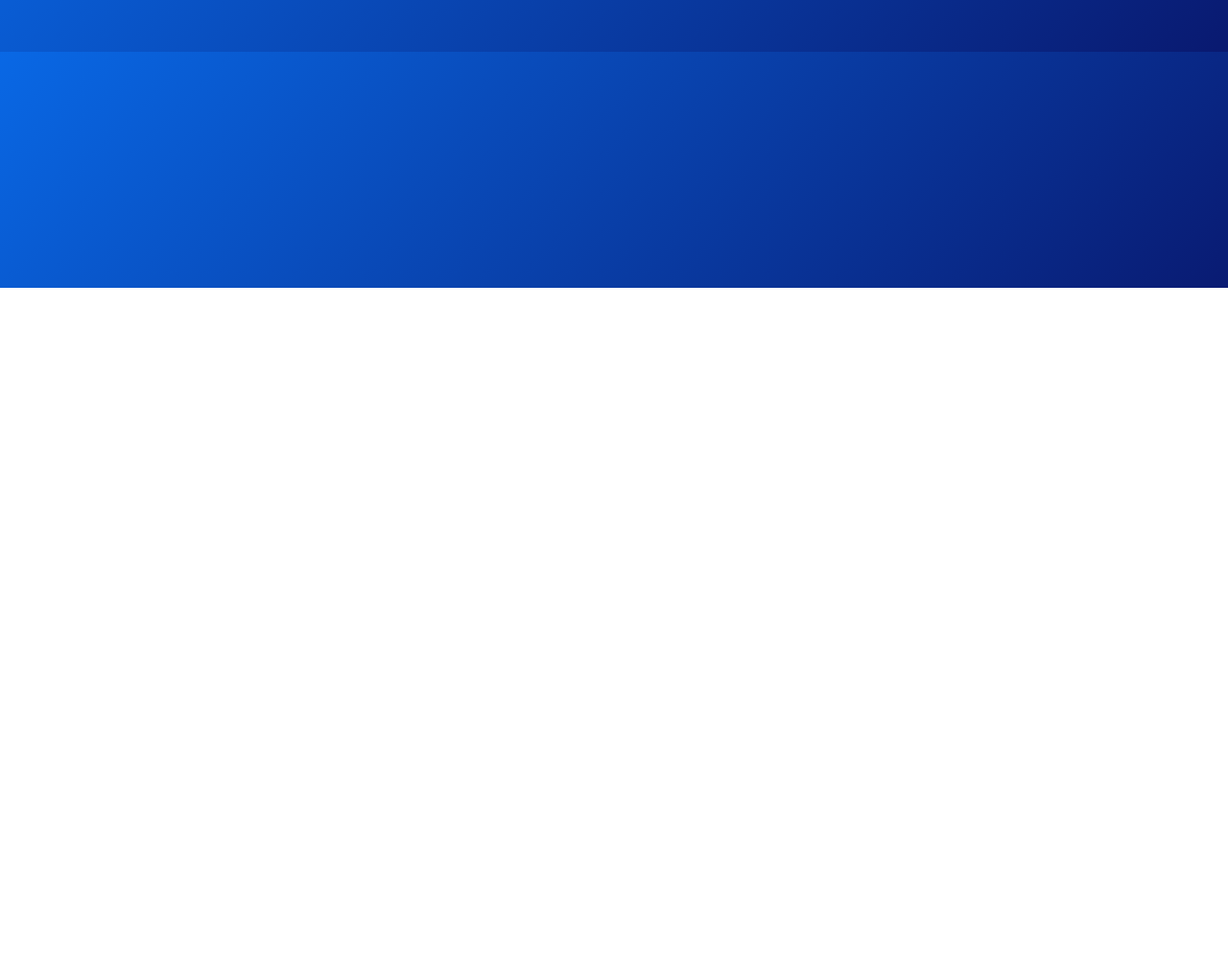
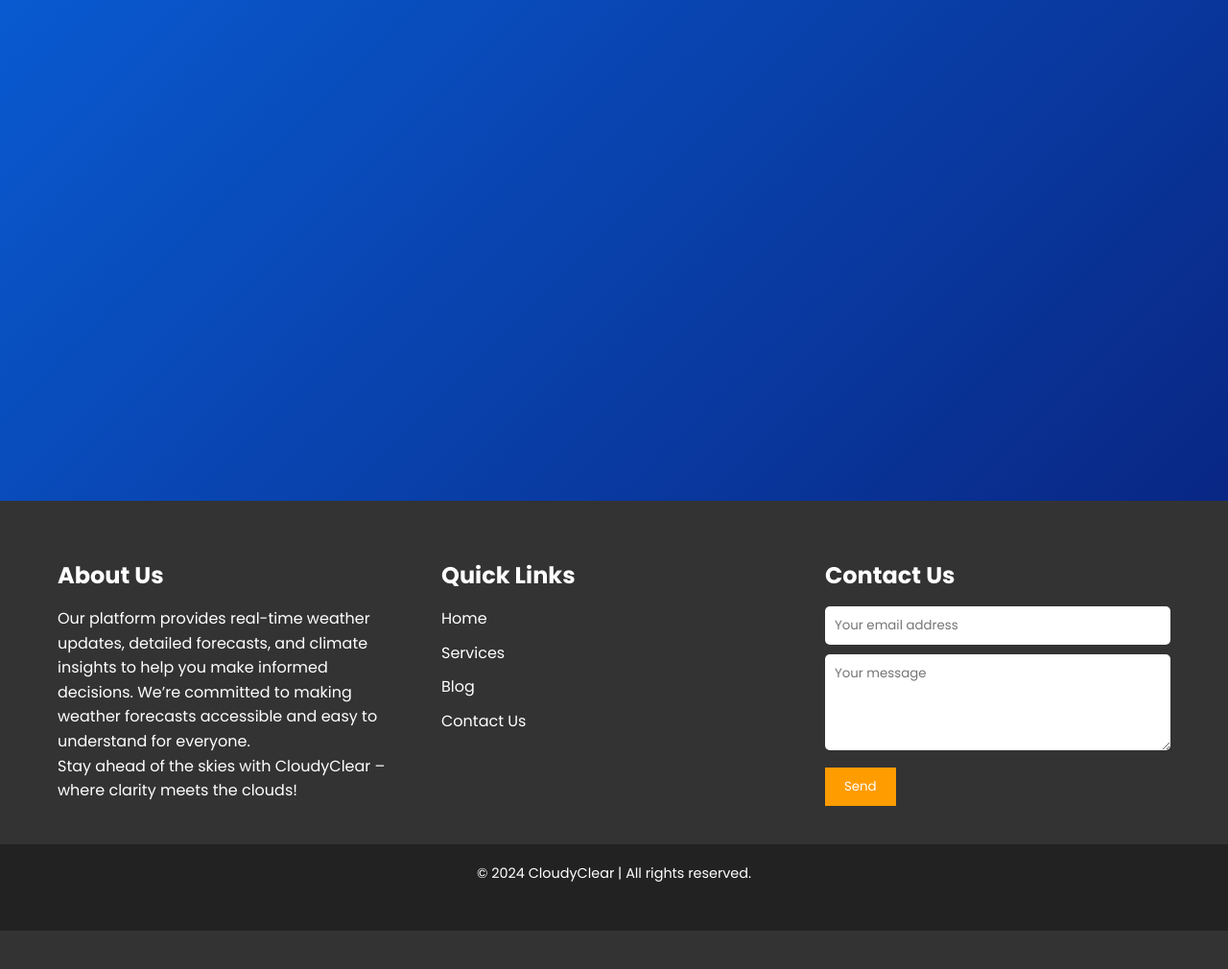
Before and after one commit to shekhar3112/WEATHER-APP, a plain HTML site: page index.html in a window 1280 px wide. Shown: the part 500-1510 px from the top of the page at 96% size. Before the commit the page ends 800 px from the top, so only its background shows below. Drawn offline with Linux system fonts and the light colour scheme.

Commit message:
second commit

```diff
--- a/index.html
+++ b/index.html
@@ -24,6 +24,7 @@
             </ul>
         </div>
     </nav>
+    <main>
         <div class="card">
             <div class="search">
                 <input type="text" placeholder="Enter city name" spellcheck="false">
@@ -90,6 +91,46 @@
                 </div>
             </div>
         </div>
+    </main>
+    <footer>
+        <div class="footer-content">
+            <div class="footer-section about">
+                <h3>About Us</h3>
+                <p>
+                    Our platform provides real-time weather updates, detailed forecasts, and climate
+                    insights to help you make informed decisions. We’re committed to making weather forecasts accessible and easy to understand for everyone.
+                    <br>
+                    Stay ahead of the skies with CloudyClear – where clarity meets the clouds!
+                </p>
+            </div>
+            <div class="footer-section links">
+                <h3>Quick Links</h3>
+                <ul>
+                    <li><a href="#home">Home</a></li>
+                    <li><a href="#services">Services</a></li>
+                    <li><a href="#blog">Blog</a></li>
+                    <li><a href="#contact">Contact Us</a></li>
+                </ul>
+            </div>
+            <div class="footer-section contact-form">
+                <h3>Contact Us</h3>
+                <form action="submit">
+                    <input type="email" placeholder="Your email address" required>
+                    <textarea placeholder="Your message" rows="4" required></textarea>
+                    <button type="submit">Send</button>
+                </form>
+            </div>
+        </div>
+        <div class="footer-bottom">
+            <p>&copy; 2024 CloudyClear | All rights reserved.</p>
+            <div class="socials">
+                <a href="#"><i class="fab fa-facebook-f"></i></a>
+                <a href="#"><i class="fab fa-twitter"></i></a>
+                <a href="#"><i class="fab fa-instagram"></i></a>
+            </div>
+        </div>
+    </footer>
+
     <script src="script.js"></script>
 </body>
 
--- a/style.css
+++ b/style.css
@@ -55,12 +55,16 @@ body {
     color: #00bfff;
   }
 
+main{
+    min-height: 900px;
+}
+
 .card {
     width: 90%;
     max-width: 500px;
     background: linear-gradient(135deg, #60efff, #0061ff);
     color: #fff;
-    margin: 50px auto 15px;
+    margin: 50px auto 20px;
     border-radius: 10px;
     padding: 40px 35px;
     text-align: center;
@@ -195,3 +199,110 @@ body {
     font-size: 14px;
     display: none;
 }
+
+/* Footer Styles */
+footer {
+    background-color: #333;
+    color: #fff;
+    padding: 40px 0;
+    font-family: Arial, sans-serif;
+  }
+
+  .footer-content {
+    display: flex;
+    justify-content: space-around;
+    padding: 20px 0;
+    max-width: 1200px;
+    margin: 0 auto;
+  }
+
+  .footer-section {
+    flex-basis: 30%;
+  }
+
+  .footer-section h3 {
+    font-size: 1.5em;
+    margin-bottom: 15px;
+  }
+
+  .footer-section p, .footer-section ul, .footer-section form {
+    font-size: 1em;
+    line-height: 1.6;
+  }
+
+  .footer-section ul {
+    list-style: none;
+    padding: 0;
+  }
+
+  .footer-section ul li {
+    margin-bottom: 10px;
+  }
+
+  .footer-section ul li a {
+    color: #fff;
+    text-decoration: none;
+    transition: color 0.3s;
+  }
+
+  .footer-section ul li a:hover {
+    color: #ff9c00;
+  }
+
+  .contact-form input, .contact-form textarea {
+    width: 100%;
+    padding: 10px;
+    margin-bottom: 10px;
+    border: none;
+    border-radius: 5px;
+  }
+
+  .contact-form button {
+    background-color: #ff9c00;
+    border: none;
+    color: #fff;
+    padding: 10px 20px;
+    cursor: pointer;
+    transition: background-color 0.3s;
+  }
+
+  .contact-form button:hover {
+    background-color: #e88a00;
+  }
+
+  .footer-bottom {
+    background-color: #222;
+    text-align: center;
+    padding: 20px 0;
+    margin-top: 20px;
+  }
+
+  .footer-bottom p {
+    margin: 0;
+    font-size: 0.9em;
+  }
+
+  .socials a {
+    color: #fff;
+    font-size: 1.2em;
+    margin: 0 10px;
+    transition: color 0.3s;
+  }
+
+  .socials a:hover {
+    color: #ff9c00;
+  }
+
+  /* Responsive Design */
+  @media (max-width: 768px) {
+    .footer-content {
+      flex-direction: column;
+      align-items: center;
+    }
+
+    .footer-section {
+      flex-basis: 100%;
+      text-align: center;
+      margin-bottom: 30px;
+    }
+  }
```
Lines whose indentation alone changed are shown as unchanged.
